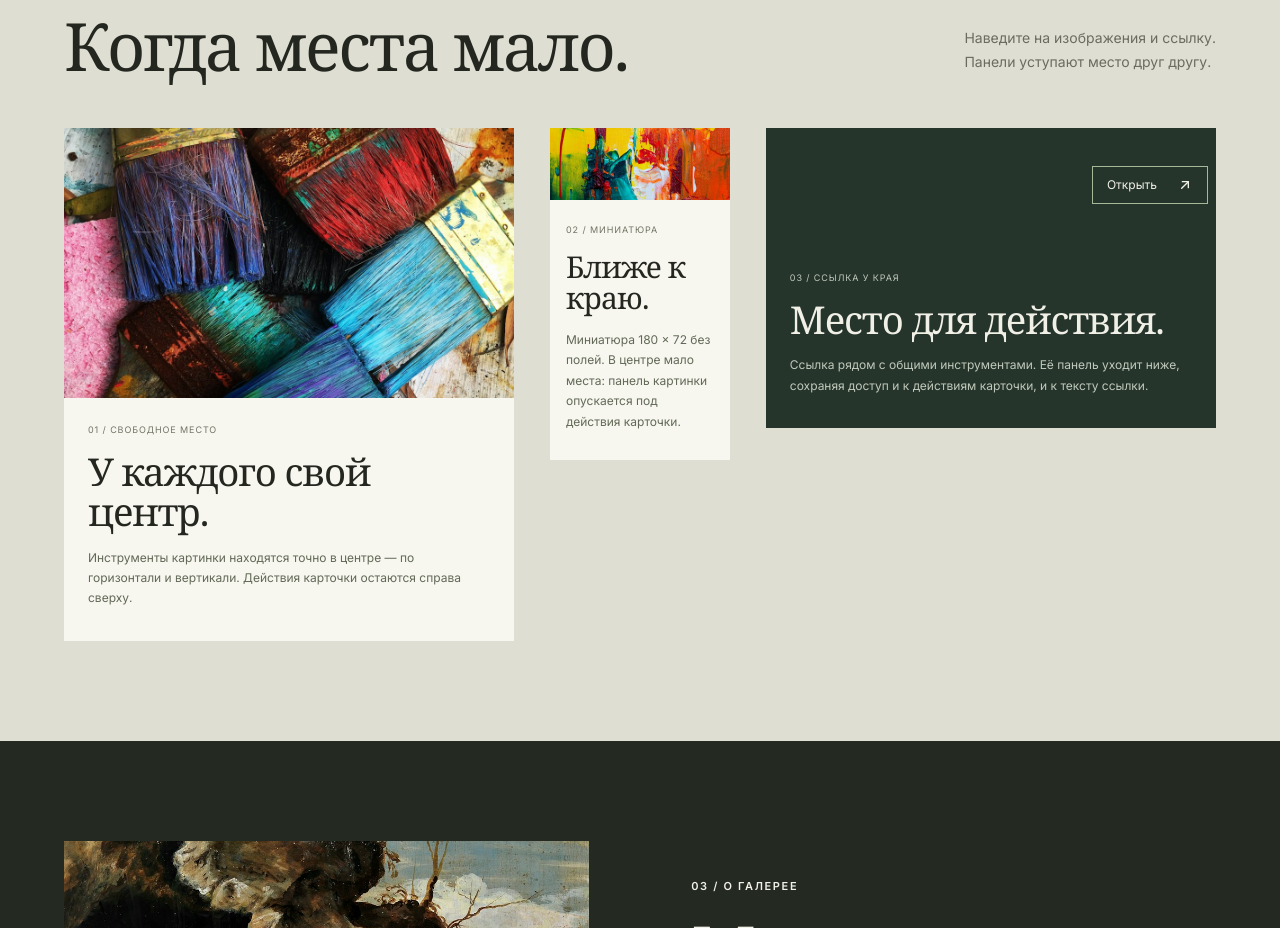
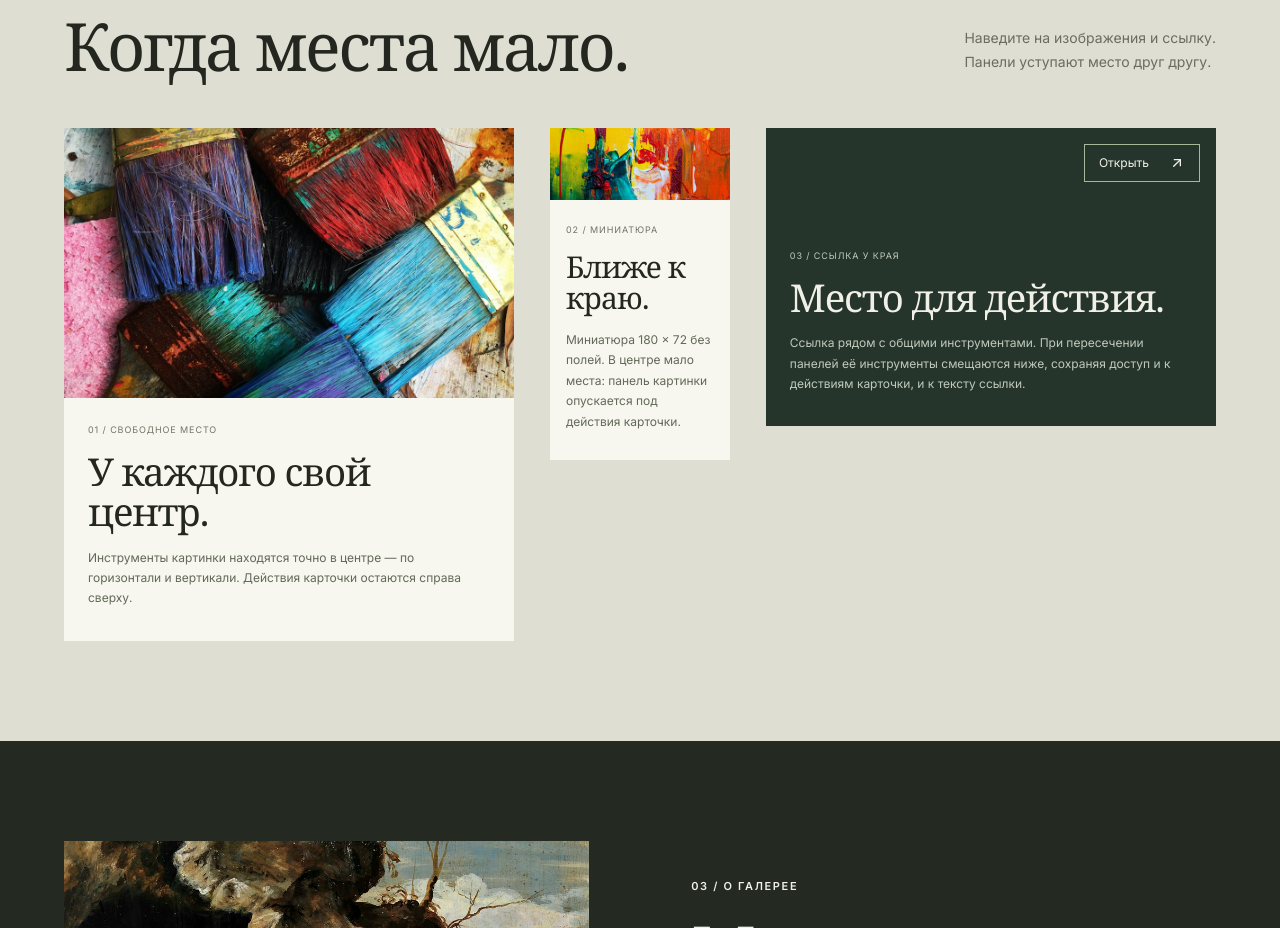
Before and after one commit to lesshishkin2/canvas-prototype, a React (Vite) app: page / in a window 1280 px wide. Shown: the part 3200-4128 px from the top of the page. Built offline with nearby package versions, Linux system fonts and the light colour scheme.

Commit message:
Set edge-case button top and right spacing to 16px

```diff
--- a/src/data.js
+++ b/src/data.js
@@ -184,7 +184,7 @@ export const initialLists = {
       meta: "03 / ССЫЛКА У КРАЯ",
       title: "Место для действия.",
       description:
-        "Ссылка рядом с общими инструментами. Её панель уходит ниже, сохраняя доступ и к действиям карточки, и к тексту ссылки.",
+        "Ссылка рядом с общими инструментами. При пересечении панелей её инструменты смещаются ниже, сохраняя доступ и к действиям карточки, и к тексту ссылки.",
     },
   ],
 };
--- a/src/styles.css
+++ b/src/styles.css
@@ -610,7 +610,7 @@ svg {
 .edge-link-head {
   display: flex;
   justify-content: flex-end;
-  padding: 38px 8px 42px;
+  padding: 16px 16px 42px;
 }
 .edge-cta {
   border: 1px solid #a5b898;
```
Also changed, not shown: 2 other files (tests, documents, lock files or other folders).
